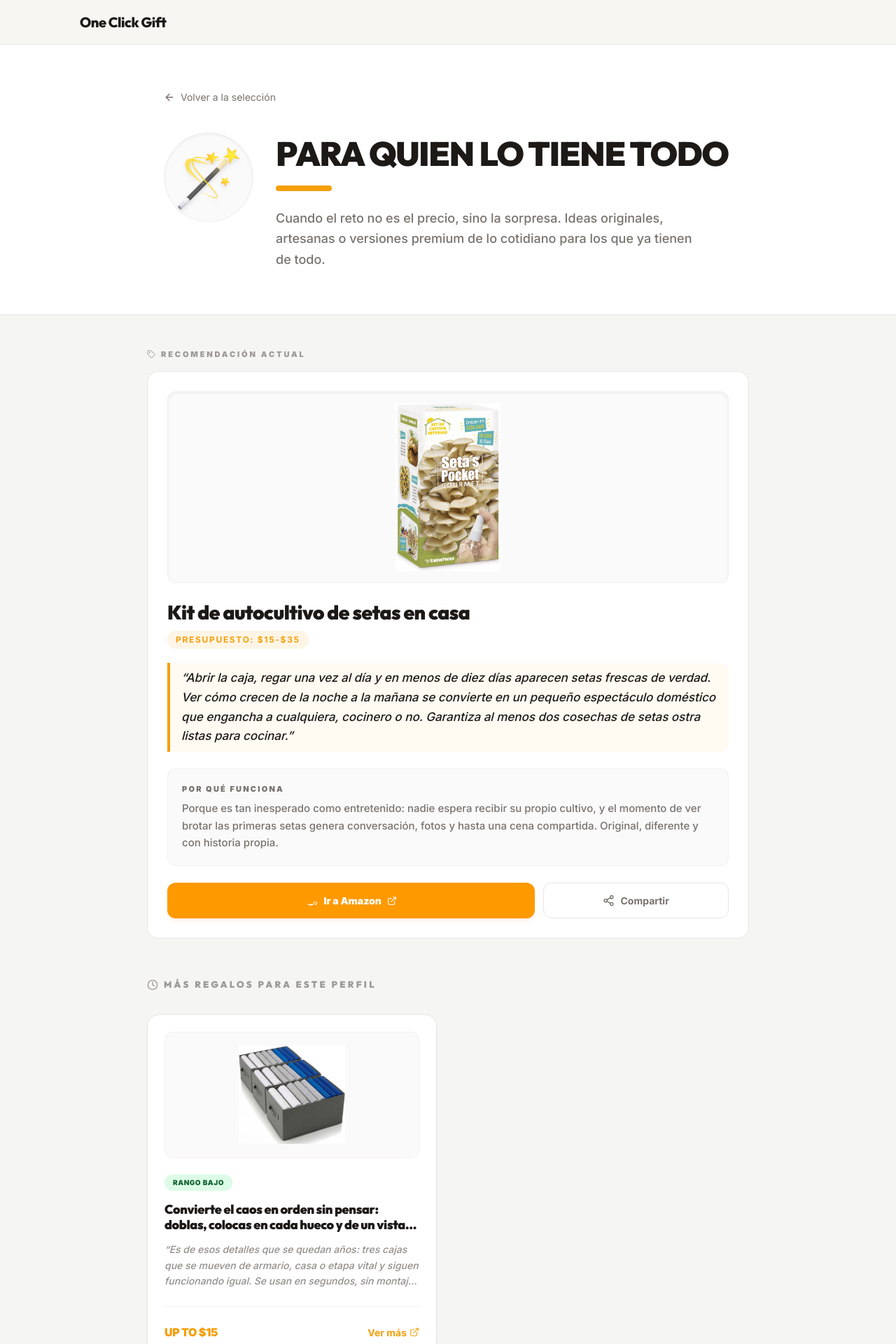
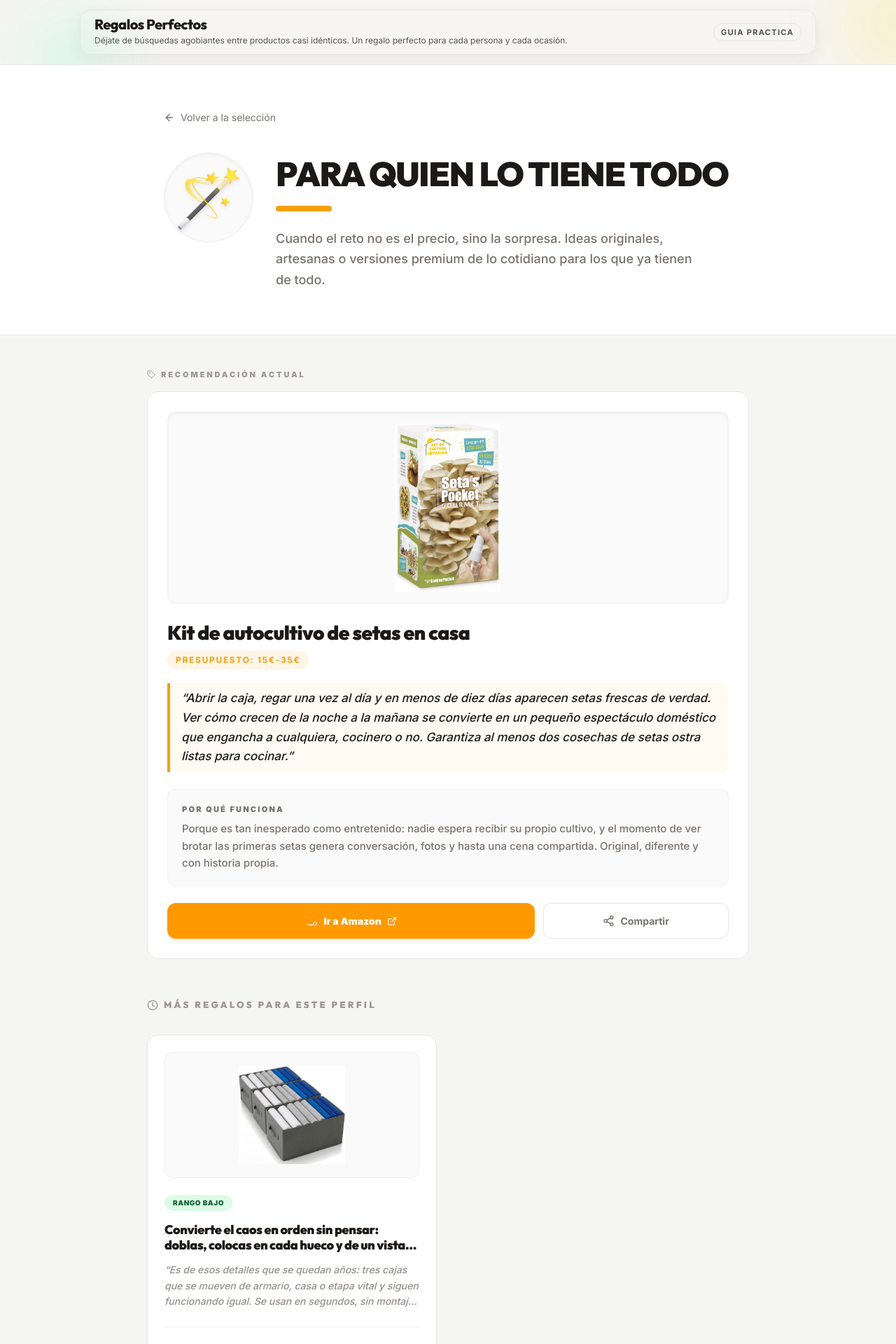
Before and after one commit to Skaldcraft/noworries, a React (Vite) app: page /perfil/quien_lo_tiene_todo in a window 1280 px wide. Shown: the top 1920 px of the page at 70% size. Built offline with nearby package versions, Linux system fonts and the light colour scheme; no server answers.

Commit message:
español

```diff
--- a/src/components/GiftCard.jsx
+++ b/src/components/GiftCard.jsx
@@ -74,7 +74,7 @@ function GiftCard({ gift, productData, loading }) {
             {getPriceLabel(gift.price_range)}
           </p>
           {isLive && (
-            <span className="flex h-2 w-2 rounded-full bg-green-500 animate-pulse" title="Live price from Amazon"></span>
+            <span className="flex h-2 w-2 rounded-full bg-green-500 animate-pulse" title="Precio en vivo de Amazon"></span>
           )}
         </div>
       </div>
--- a/src/components/Header.jsx
+++ b/src/components/Header.jsx
@@ -1,13 +1,50 @@
+import { useEffect, useState } from 'react';
 import { useTranslation } from 'react-i18next';
 
 function Header() {
   const { t } = useTranslation();
+  const [scrollY, setScrollY] = useState(0);
+
+  useEffect(() => {
+    let ticking = false;
+
+    const onScroll = () => {
+      if (ticking) return;
+      ticking = true;
+      window.requestAnimationFrame(() => {
+        setScrollY(window.scrollY || 0);
+        ticking = false;
+      });
+    };
+
+    window.addEventListener('scroll', onScroll, { passive: true });
+    return () => window.removeEventListener('scroll', onScroll);
+  }, []);
+
   return (
-    <header className="sticky top-0 z-50 h-[64px] border-b border-[#E7E5E4] bg-[#F7F6F3]/95 backdrop-blur-sm">
-      <div className="max-w-[1100px] mx-auto px-4 sm:px-6 h-full flex items-center">
-        <h1 className="text-[18px] sm:text-[20px] font-extrabold tracking-tight text-[#1C1917]">
-          {t('site.name')}
-        </h1>
+    <header className="sticky top-0 z-50 border-b border-[#E7E5E4] bg-[#F7F6F3]/90 backdrop-blur-md overflow-hidden">
+      <div
+        className="pointer-events-none absolute inset-0"
+        style={{ transform: `translateY(${Math.min(scrollY * 0.12, 18)}px)` }}
+      >
+        <div className="absolute -top-12 -right-20 h-40 w-40 rounded-full bg-amber-200/35 blur-2xl" />
+        <div className="absolute -bottom-16 left-8 h-36 w-36 rounded-full bg-emerald-200/30 blur-2xl" />
+      </div>
+
+      <div className="relative max-w-[1100px] mx-auto px-4 sm:px-6 py-3 sm:py-3.5">
+        <div className="flex items-center justify-between rounded-2xl border border-[#E7E5E4] bg-white/78 px-4 sm:px-5 py-2.5 shadow-[0_8px_24px_rgba(28,25,23,0.06)]">
+          <div className="min-w-0">
+            <h1 className="text-[18px] sm:text-[20px] font-extrabold tracking-tight text-[#1C1917] leading-none">
+              {t('site.name')}
+            </h1>
+            <p className="hidden sm:block text-[12px] text-[#57534E] mt-1 truncate max-w-[720px]">
+              {t('site.tagline')}
+            </p>
+          </div>
+          <span className="shrink-0 text-[11px] font-bold uppercase tracking-[0.12em] text-[#57534E] bg-[#F5F5F4] border border-[#E7E5E4] rounded-full px-2.5 py-1">
+            Guia practica
+          </span>
+        </div>
       </div>
     </header>
   );
--- a/src/components/SeasonalBanner.jsx
+++ b/src/components/SeasonalBanner.jsx
@@ -1,7 +1,7 @@
 
 import { useState, useEffect } from 'react';
 import { Link } from 'react-router-dom';
-import { X } from 'lucide-react';
+import { ArrowRight, X } from 'lucide-react';
 
 function SeasonalBanner() {
   const [isDismissed, setIsDismissed] = useState(false);
--- a/src/i18n/index.js
+++ b/src/i18n/index.js
@@ -1,19 +1,16 @@
 import i18n from 'i18next';
 import { initReactI18next } from 'react-i18next';
-import enUS from './locales/en-US.json';
 import esES from './locales/es-ES.json';
-import { AMAZON_CONFIG } from '@/config';
 
-// La detección de mercado ya está centralizada en config.js (subdominio / parámetro ?lang=).
-// Usamos AMAZON_CONFIG.LANGUAGE como fuente única de verdad para evitar doble lógica.
 i18n
   .use(initReactI18next)
   .init({
     resources: {
-      en: { translation: enUS },
+      // Keep both locale keys mapped to Spanish to enforce full Spanish UI.
+      en: { translation: esES },
       es: { translation: esES },
     },
-    lng: AMAZON_CONFIG.LANGUAGE,
+    lng: 'es',
     fallbackLng: 'es',
     interpolation: { escapeValue: false },
     initImmediate: false,        // init síncrono con recursos bundleados
--- a/src/i18n/locales/en-US.json
+++ b/src/i18n/locales/en-US.json
@@ -1,58 +1,57 @@
 {
   "site": {
-    "name": "One Click Gift",
-    "tagline": "Stop the endless search. The perfect gift for every person and every occasion."
+    "name": "Regalos Perfectos",
+    "tagline": "Déjate de búsquedas agobiantes entre productos casi idénticos. Un regalo perfecto para cada persona y cada ocasión."
   },
   "filters": {
-    "for_whom": "Who are you shopping for?",
-    "budget": "Budget",
-    "clear": "Clear filters",
-    "legal": "Links on this site go to Amazon products and are affiliate links. If you buy through them, we earn a small commission at no extra cost to you — and you skip the endless searching.",
-    "cta": "Use the filters and find the perfect gift — no hassle!",
+    "for_whom": "¿Para quién buscas?",
+    "budget": "Presupuesto",
+    "clear": "Limpiar filtros",
+    "legal": "Los enlaces de esta web van a productos de Amazon y son de afiliado. Si compras a través de ellos, nos llevamos una pequeña comisión, pero tú pagas exactamente lo mismo.",
+    "cta": "Ideas de regalo para perfiles y presupuestos a medida. ¡Utiliza los filtros y encuentra buenas opciones sin complicarte!",
     "categories": {
-      "all": "All",
-      "person": "People",
-      "personality": "Interests",
-      "occasion": "Occasions"
+      "all": "Todos",
+      "person": "Personas",
+      "personality": "Características",
+      "occasion": "Ocasiones"
     },
     "budget_ranges": {
-      "all": "All",
-      "under15_label": "Sweet Little Gift",
-      "under15_sub": "Under $15",
-      "r15_35_label": "Just Right",
-      "r15_35_sub": "$15–$35",
-      "r35_70_label": "Solid Pick",
-      "r35_70_sub": "$35–$70",
-      "r70_150_label": "The One They Remember",
-      "r70_150_sub": "$70–$150"
+      "all": "Todos",
+      "under15_label": "Detalle con encanto",
+      "under15_sub": "Hasta 15€",
+      "r15_35_label": "El toque justo",
+      "r15_35_sub": "15€–35€",
+      "r35_70_label": "Bien sin pasarte",
+      "r35_70_sub": "35€–70€",
+      "r70_150_label": "El que se recuerda",
+      "r70_150_sub": "70€–150€"
     }
   },
   "card": {
-    "view_details": "See details",
-    "error": "Failed to load product",
-    "unavailable": "Unavailable",
-    "no_image": "No image",
-    "verifying": "Verifying on Amazon...",
-    "price_ready": "Best Price",
-    "estimated_price": "Estimated Price",
-    "view_on_amazon": "View on Amazon"
+    "view_details": "Ver características",
+    "error": "Error al cargar datos",
+    "unavailable": "No disponible",
+    "no_image": "Sin imagen",
+    "verifying": "Verificando...",
+    "price_ready": "Ver en Amazon",
+    "go_to_amazon": "Ir a Amazon"
   },
   "home": {
-    "no_results": "No matches for that combination. Try adjusting filters or a different budget.",
-    "results_one": "{{count}} result",
-    "results_other": "{{count}} results",
-    "demo_title": "Demo mode active",
-    "demo_description": "Some products are showing placeholder data while you finalize the commercial integration."
+    "no_results": "No hay coincidencias para esa combinación. Ajusta filtros o prueba otro presupuesto.",
+    "results_one": "{{count}} resultado",
+    "results_other": "{{count}} resultados",
+    "demo_title": "Modo demostración activo",
+    "demo_description": "Algunos productos se están mostrando con datos de respaldo mientras finalizas la integración comercial."
   },
   "footer": {
-    "affiliate": "As an Amazon Associate we earn from qualifying purchases.",
-    "price_disclaimer": "We display approximate price ranges. Prices may vary slightly. The final price is always on Amazon — always verify before buying."
+    "affiliate": "Como Afiliado de Amazon obtenemos ingresos por las compras adscritas que cumplen los requisitos aplicables.",
+    "price_disclaimer": "Ofrecemos información de precios aproximados clasificados por rangos. Los precios pueden variar de rango por unos euros. El precio final es el de la web oficial de Amazon, verifica siempre antes de comprar."
   },
   "banner": {
-    "dismiss": "Dismiss seasonal banner"
+    "dismiss": "Cerrar banner estacional"
   },
   "seo": {
-    "home_title": "One Click Gift - Perfect Gift Ideas",
-    "home_description": "Find the perfect gift for everyone in your life without wasting time. Curated selection by profile and budget."
+    "home_title": "Ideas de Regalo Perfectas - Regalos Personalizados",
+    "home_description": "Encuentra el regalo perfecto para cada persona en tu vida sin perder tiempo. Selección curada por perfiles y presupuestos."
   }
 }
--- a/src/pages/ProfilePage.jsx
+++ b/src/pages/ProfilePage.jsx
@@ -10,7 +10,6 @@ import { getMarketGifts } from '@/data/market-gifts';
 import styleGuide from '@/config/style-guide.json';
 import { getImageUrl } from '../utils/getImageUrl';
 import { useTranslation } from 'react-i18next';
-import { AMAZON_CONFIG } from '@/config';
 
 const AmazonIcon = () => (
     <svg width="18" height="18" viewBox="0 0 24 24" fill="currentColor" aria-hidden="true">
@@ -37,12 +36,11 @@ const profileToGiftId = {
 };
 
 const getPriceLabel = (range) => {
-    const isUS = AMAZON_CONFIG.MARKET === 'us';
     const labels = {
-        'under15': isUS ? 'Up to $15' : 'Hasta 15€',
-        '15-35': isUS ? '$15-$35' : '15€-35€',
-        '35-70': isUS ? '$35-$70' : '35€-70€',
-        '70-150': isUS ? '$70-$150' : '70€-150€'
+        'under15': 'Hasta 15€',
+        '15-35': '15€-35€',
+        '35-70': '35€-70€',
+        '70-150': '70€-150€'
     };
     return labels[range] || range;
 };
```
